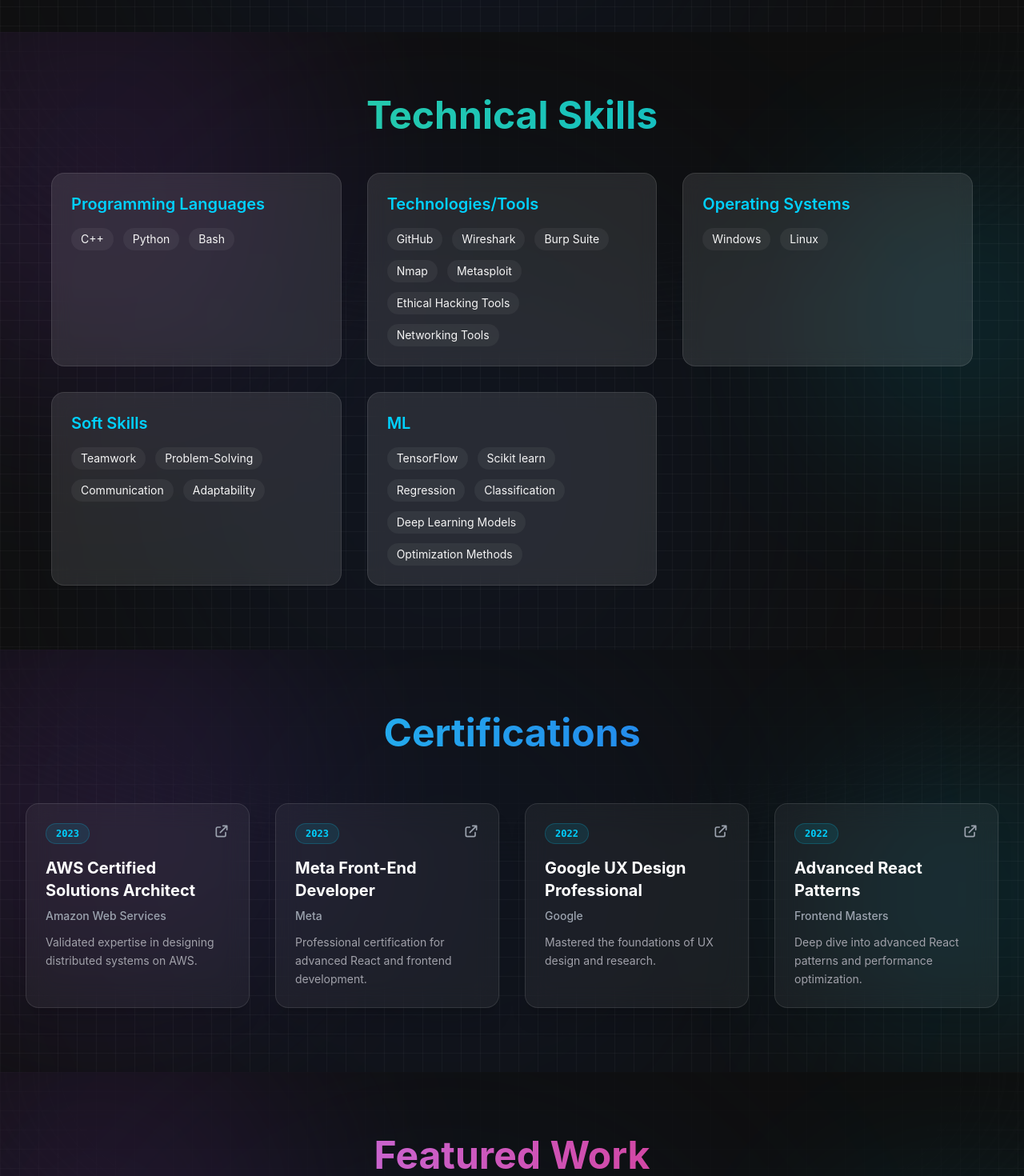
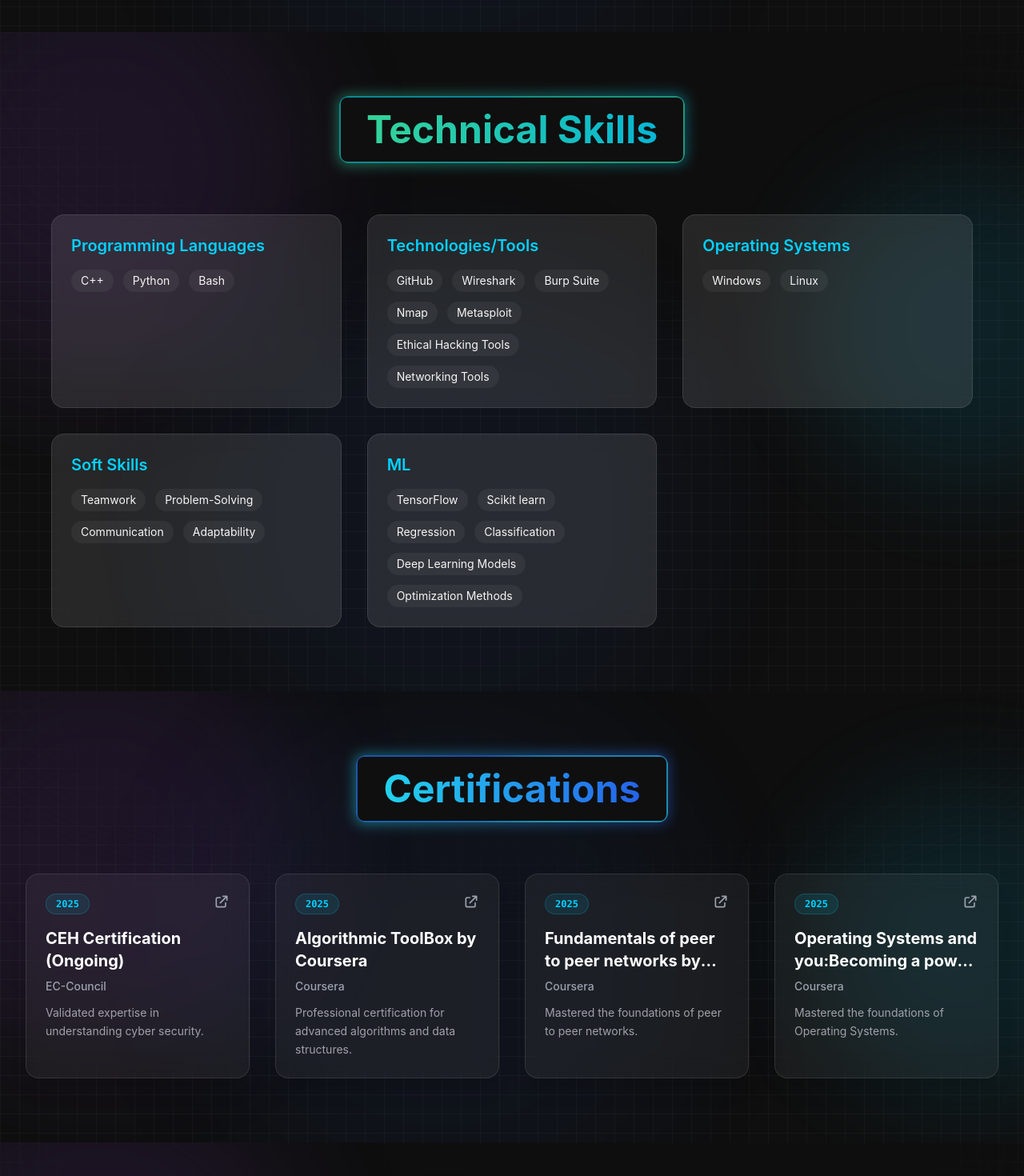
Before and after one commit to jshivanshuu/Portfolio-shivanshu, a React (Vite) app: page / in a window 1280 px wide. Shown: the part 760-2230 px from the top of the page at 80% size. Built offline with nearby package versions, Linux system fonts and the light colour scheme.

Commit message:
added heading style

```diff
--- /dev/null
+++ b/src/components/AnimatedHeading.jsx
@@ -0,0 +1,45 @@
+import React from 'react';
+import { motion } from 'framer-motion';
+
+const AnimatedHeading = ({ text, gradientClasses, borderColors }) => {
+    // borderColors should be an array of hex codes or color values for the conic gradient
+    // e.g., ["#E2CBFF", "#393BB2"]
+
+    const [c1, c2] = borderColors || ["#E2CBFF", "#393BB2"];
+
+    return (
+        <div className="relative flex justify-center mb-16">
+            <motion.div
+                initial={{ opacity: 0, scale: 0.9 }}
+                whileInView={{ opacity: 1, scale: 1 }}
+                viewport={{ once: true }}
+                className="relative group"
+            >
+                {/* Outer Glow */}
+                <div className={`absolute -inset-0.5 bg-gradient-to-r ${gradientClasses} rounded-xl blur opacity-45 group-hover:opacity-95 transition duration-1000 group-hover:duration-200 animate-tilt`}></div>
+
+                {/* Border Container */}
+                <div className="relative p-[2px] bg-primary ring-1 ring-gray-900/5 rounded-xl leading-none flex items-center justify-center">
+                    {/* Moving Gradient Border */}
+                    <span className="absolute inset-0 rounded-xl overflow-hidden">
+                        <span
+                            className="absolute inset-[-100%] animate-[spin_2s_linear_infinite] opacity-70 block w-[400%] h-[400%] top-[-150%] left-[-150%]"
+                            style={{
+                                background: `conic-gradient(from 90deg at 50% 50%, ${c1} 0%, ${c2} 50%, ${c1} 100%)`
+                            }}
+                        ></span>
+                    </span>
+
+                    {/* Inner Content */}
+                    <div className="relative z-20 flex items-center bg-primary px-8 py-4 rounded-lg">
+                        <h2 className={`text-3xl md:text-5xl font-bold bg-gradient-to-r ${gradientClasses} bg-clip-text text-transparent`}>
+                            {text}
+                        </h2>
+                    </div>
+                </div>
+            </motion.div>
+        </div>
+    );
+};
+
+export default AnimatedHeading;
--- a/src/components/Certifications.jsx
+++ b/src/components/Certifications.jsx
@@ -4,34 +4,36 @@
 
 const certifications = [
     {
-        title: "AWS Certified Solutions Architect",
-        issuer: "Amazon Web Services",
-        date: "2023",
-        link: "https://aws.amazon.com/certification/",
-        description: "Validated expertise in designing distributed systems on AWS."
+        title: "CEH Certification (Ongoing)",
+        issuer: "EC-Council",
+        date: "2025",
+        link: "https://www.ec-council.org/ceh",
+        description: "Validated expertise in understanding cyber security."
     },
     {
-        title: "Meta Front-End Developer",
-        issuer: "Meta",
-        date: "2023",
-        link: "https://www.coursera.org/professional-certificates/meta-front-end-developer",
-        description: "Professional certification for advanced React and frontend development."
+        title: "Algorithmic ToolBox by Coursera",
+        issuer: "Coursera",
+        date: "2025",
+        link: "https://www.coursera.org/algorithmic-toolbox",
+        description: "Professional certification for advanced algorithms and data structures."
     },
     {
-        title: "Google UX Design Professional",
-        issuer: "Google",
-        date: "2022",
-        link: "https://www.coursera.org/professional-certificates/google-ux-design",
-        description: "Mastered the foundations of UX design and research."
+        title: "Fundamentals of peer to peer networks by Coursera",
+        issuer: "Coursera",
+        date: "2025",
+        link: "https://www.coursera.org/peer-to-peer-networks",
+        description: "Mastered the foundations of peer to peer networks."
     },
     {
-        title: "Advanced React Patterns",
-        issuer: "Frontend Masters",
-        date: "2022",
-        link: "https://frontendmasters.com",
-        description: "Deep dive into advanced React patterns and performance optimization."
+        title: "Operating Systems and you:Becoming a power user by Coursera",
+        issuer: "Coursera",
+        date: "2025",
+        link: "https://www.coursera.org/peer-to-peer-networks",
+        description: "Mastered the foundations of Operating Systems."
     },
 ];
+
+import AnimatedHeading from './AnimatedHeading';
 
 const Certifications = () => {
     return (
@@ -39,13 +41,11 @@
             <SectionBackground />
 
             <div className="max-w-7xl mx-auto relative z-10">
-                <motion.h2
-                    initial={{ opacity: 0, scale: 0.9 }}
-                    whileInView={{ opacity: 1, scale: 1 }}
-                    className="text-3xl md:text-5xl font-bold mb-16 text-center bg-gradient-to-r from-cyan-400 to-blue-600 bg-clip-text text-transparent"
-                >
-                    Certifications
-                </motion.h2>
+                <AnimatedHeading
+                    text="Certifications"
+                    gradientClasses="from-cyan-400 to-blue-600"
+                    borderColors={["#22d3ee", "#2563eb"]} // Cyan-400, Blue-600
+                />
 
                 <div className="grid grid-cols-1 md:grid-cols-2 lg:grid-cols-4 gap-8">
                     {certifications.map((cert, index) => (
--- a/src/components/Hero.jsx
+++ b/src/components/Hero.jsx
@@ -11,8 +11,14 @@
                 initial={{ opacity: 0, y: 20 }}
                 animate={{ opacity: 1, y: 0 }}
                 transition={{ duration: 0.8 }}
-                className="text-center z-10 p-4"
+                className="z-10 relative group"
             >
+                <div className="absolute -inset-0.5 bg-gradient-to-r from-cyan-400 via-blue-500 to-purple-600 rounded-xl blur opacity-45 group-hover:opacity-95 transition duration-1000 group-hover:duration-200 animate-tilt"></div>
+                <div className="relative p-[2px] bg-primary ring-1 ring-gray-900/5 rounded-xl leading-none flex items-center justify-center">
+                    <span className="absolute inset-0 rounded-xl overflow-hidden">
+                        <span className="absolute inset-[-100%] bg-[conic-gradient(from_90deg_at_50%_50%,#E2CBFF_0%,#393BB2_50%,#E2CBFF_100%)] animate-[spin_2s_linear_infinite] opacity-70 block w-[400%] h-[400%] top-[-150%] left-[-150%]"></span>
+                    </span>
+                    <div className="relative z-20 flex flex-col items-center bg-primary p-6 rounded-lg w-full h-full">
                         <h2 className="text-xl md:text-2xl font-light tracking-widest text-[#a1a1aa] mb-4">
                             HELLO, I AM
                         </h2>
@@ -49,6 +55,8 @@
                                 </svg>
                             </motion.a>
                         </div>
+                    </div>
+                </div>
             </motion.div>
 
             {/* Scroll Indicator */}
--- a/src/components/Projects.jsx
+++ b/src/components/Projects.jsx
@@ -23,18 +23,18 @@
     },
 ];
 
+import AnimatedHeading from './AnimatedHeading';
+
 const Projects = () => {
     return (
         <section id="projects" className="py-20 px-8 bg-primary text-secondary relative overflow-hidden">
             <SectionBackground />
             <div className="max-w-6xl mx-auto relative z-10">
-                <motion.h2
-                    initial={{ opacity: 0, y: -20 }}
-                    whileInView={{ opacity: 1, y: 0 }}
-                    className="text-3xl md:text-5xl font-bold mb-16 text-center bg-gradient-to-r from-purple-400 to-pink-600 bg-clip-text text-transparent"
-                >
-                    Featured Work
-                </motion.h2>
+                <AnimatedHeading
+                    text="Featured Work"
+                    gradientClasses="from-purple-400 to-pink-600"
+                    borderColors={["#c084fc", "#db2777"]} // Purple-400, Pink-600
+                />
 
                 <div className="grid grid-cols-1 md:grid-cols-2 lg:grid-cols-3 gap-8">
                     {projects.map((project, index) => (
--- a/src/components/SectionBackground.jsx
+++ b/src/components/SectionBackground.jsx
@@ -1,32 +1,33 @@
 import React from 'react';
 import { motion } from 'framer-motion';
 
-const SectionBackground = () => {
+const SectionBackground = React.memo(() => {
     return (
         <div className="absolute inset-0 z-0 overflow-hidden pointer-events-none">
-            {/* Grid Pattern */}
+            {/* Grid Pattern - Static */}
             <div className="absolute inset-0 bg-[linear-gradient(to_right,#80808012_1px,transparent_1px),linear-gradient(to_bottom,#80808012_1px,transparent_1px)] bg-[size:24px_24px]"></div>
 
-            {/* Radial Gradient Overlay */}
+            {/* Radial Gradient Overlay - Static */}
             <div className="absolute inset-0 bg-primary/90 [mask-image:radial-gradient(ellipse_60%_50%_at_50%_0%,#000_70%,transparent_100%)]"></div>
 
-            {/* Animated colored orbs */}
+            {/* Animated colored orbs - Optimized */}
             <motion.div
                 animate={{
-                    scale: [1, 1.2, 1],
-                    opacity: [0.3, 0.5, 0.3],
+                    scale: [1, 1.1, 1],
+                    opacity: [0.3, 0.4, 0.3],
                 }}
                 transition={{
                     duration: 8,
                     repeat: Infinity,
                     ease: "easeInOut"
                 }}
-                className="absolute top-[-10%] left-[-10%] w-[500px] h-[500px] bg-purple-500/30 rounded-full blur-[120px]"
+                style={{ willChange: "transform, opacity" }}
+                className="absolute top-[-10%] left-[-10%] w-[500px] h-[500px] bg-purple-500/30 rounded-full blur-[80px]"
             />
             <motion.div
                 animate={{
-                    scale: [1, 1.1, 1],
-                    opacity: [0.3, 0.6, 0.3],
+                    scale: [1, 1.05, 1],
+                    opacity: [0.3, 0.5, 0.3],
                 }}
                 transition={{
                     duration: 6,
@@ -34,12 +35,13 @@
                     ease: "easeInOut",
                     delay: 1
                 }}
-                className="absolute top-[20%] right-[-10%] w-[400px] h-[400px] bg-accent/30 rounded-full blur-[100px]"
+                style={{ willChange: "transform, opacity" }}
+                className="absolute top-[20%] right-[-10%] w-[400px] h-[400px] bg-accent/30 rounded-full blur-[70px]"
             />
             <motion.div
                 animate={{
-                    scale: [1, 1.3, 1],
-                    opacity: [0.2, 0.4, 0.2],
+                    scale: [1, 1.1, 1],
+                    opacity: [0.2, 0.3, 0.2],
                 }}
                 transition={{
                     duration: 10,
@@ -47,10 +49,11 @@
                     ease: "easeInOut",
                     delay: 2
                 }}
-                className="absolute bottom-[-10%] left-[20%] w-[600px] h-[600px] bg-blue-600/20 rounded-full blur-[120px]"
+                style={{ willChange: "transform, opacity" }}
+                className="absolute bottom-[-10%] left-[20%] w-[600px] h-[600px] bg-blue-600/20 rounded-full blur-[80px]"
             />
         </div>
     );
-};
+});
 
 export default SectionBackground;
--- a/src/components/Skills.jsx
+++ b/src/components/Skills.jsx
@@ -1,6 +1,8 @@
 import React from 'react';
 import { motion } from 'framer-motion';
 import SectionBackground from './SectionBackground';
+
+import AnimatedHeading from './AnimatedHeading';
 
 const skills = [
     { category: "Programming Languages", items: ["C++", "Python", "Bash"] },
@@ -15,14 +17,11 @@
         <section id="skills" className="py-20 px-8 bg-primary text-secondary relative overflow-hidden">
             <SectionBackground />
             <div className="max-w-6xl mx-auto relative z-10">
-                <motion.h2
-                    initial={{ opacity: 0, x: -20 }}
-                    whileInView={{ opacity: 1, x: 0 }}
-                    transition={{ duration: 0.5 }}
-                    className="text-3xl md:text-5xl font-bold mb-12 text-center bg-gradient-to-r from-emerald-400 to-cyan-500 bg-clip-text text-transparent"
-                >
-                    Technical Skills
-                </motion.h2>
+                <AnimatedHeading
+                    text="Technical Skills"
+                    gradientClasses="from-emerald-400 to-cyan-500"
+                    borderColors={["#34d399", "#06b6d4"]} // Emerald-400, Cyan-500
+                />
 
                 <div className="grid grid-cols-1 md:grid-cols-3 gap-8">
                     {skills.map((skillGroup, index) => (
--- a/tailwind.config.js
+++ b/tailwind.config.js
@@ -18,6 +18,7 @@
             animation: {
                 'fade-in': 'fadeIn 0.5s ease-out',
                 'slide-up': 'slideUp 0.5s ease-out',
+                'tilt': 'tilt 10s infinite linear',
             },
             keyframes: {
                 fadeIn: {
@@ -28,6 +29,11 @@
                     '0%': { transform: 'translateY(20px)', opacity: '0' },
                     '100%': { transform: 'translateY(0)', opacity: '1' },
                 },
+                tilt: {
+                    '0%, 50%, 100%': { transform: 'rotate(0deg)' },
+                    '25%': { transform: 'rotate(0.5deg)' },
+                    '75%': { transform: 'rotate(-0.5deg)' },
+                },
             },
         },
     },
```
Also changed, not shown: src/components/Contact.jsx (+7 -1 lines). Lines whose indentation alone changed are shown as unchanged.
